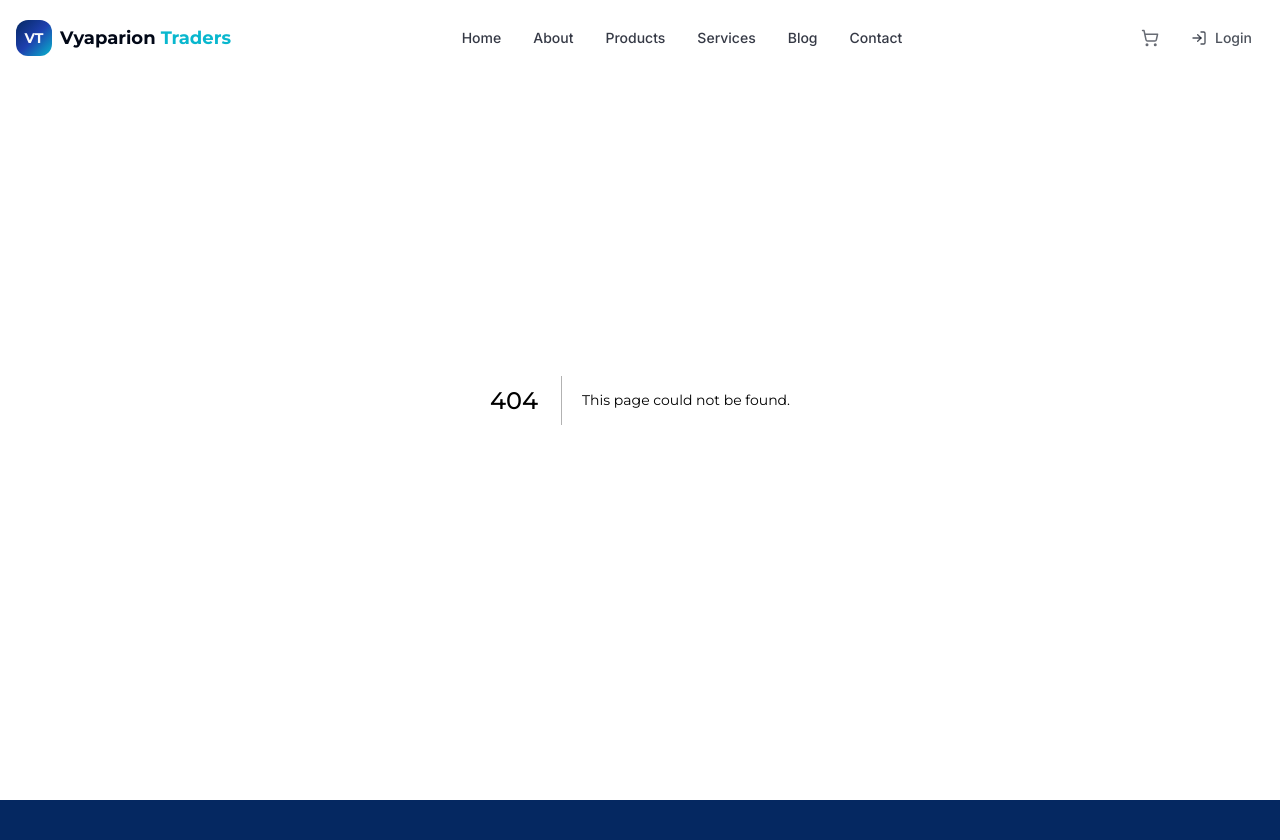
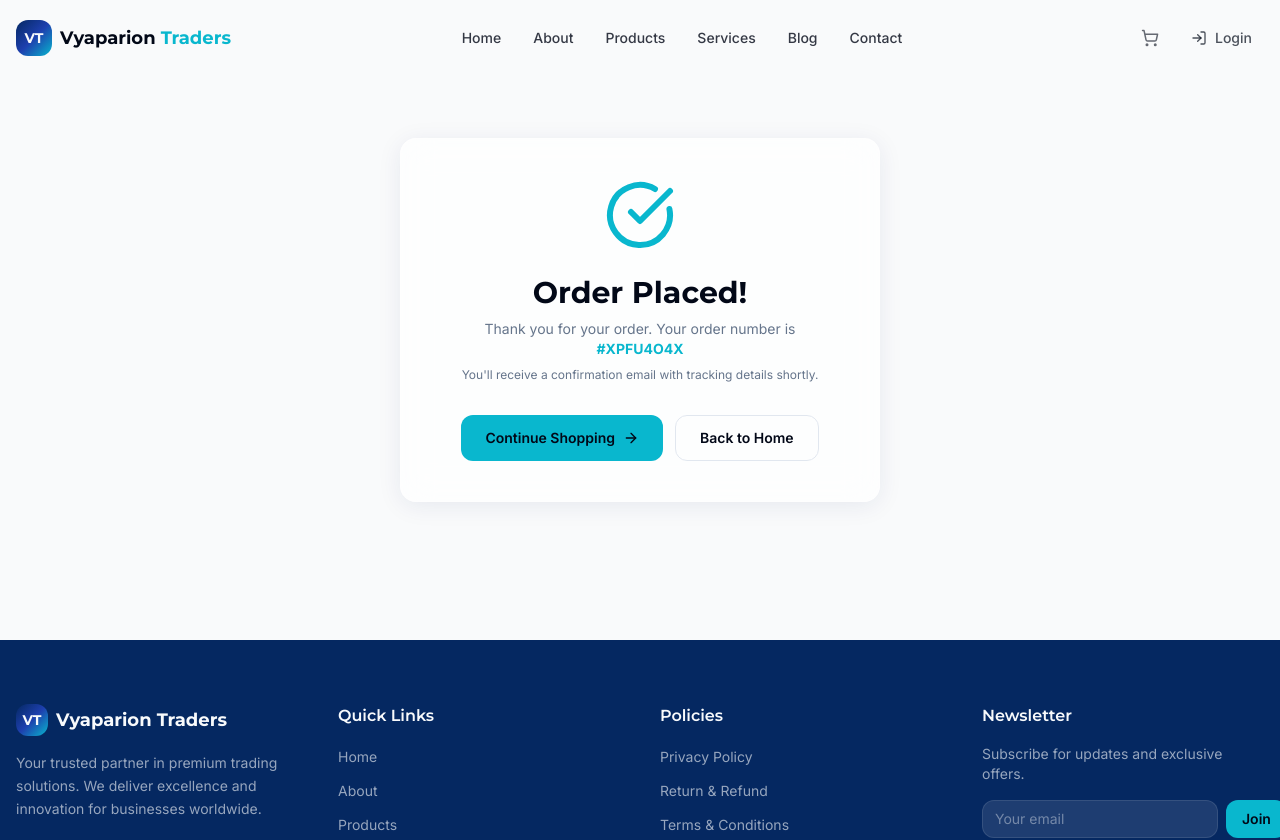
Before and after one commit to Mishrashubham10/vyaparion, a Next.js app: page /order-confirmation in a window 1280 px wide. Before the commit this address had no page. Shown: the top 840 px of the page. Built offline with nearby package versions, Linux system fonts and the light colour scheme.

Commit message:
everything's up-to-date

```diff
--- a/app/about/page.tsx
+++ b/app/about/page.tsx
@@ -13,37 +13,35 @@ import { SectionHeading } from '@/components/layouts/SectionHeading';
 
 const timeline = [
   {
-    year: '2010',
+    year: '2026',
     title: 'Founded',
     desc: 'Vyaparion Traders established in Mumbai, India',
   },
   {
-    year: '2014',
+    year: '2026',
     title: 'Global Expansion',
     desc: 'Expanded operations to 15+ countries',
   },
   {
-    year: '2018',
+    year: '2026',
     title: 'Tech Integration',
     desc: 'Launched IoT-enabled supply chain solutions',
   },
   {
-    year: '2022',
+    year: '2026',
     title: '500+ Clients',
     desc: 'Surpassed 500 active global partnerships',
   },
   {
-    year: '2025',
+    year: '2026',
     title: 'Market Leader',
     desc: 'Recognized as a top trading firm in Asia-Pacific',
   },
 ];
 
 const team = [
-  { name: 'Arjun Mehta', role: 'Founder & CEO', emoji: '👨‍💼' },
-  { name: 'Priya Sharma', role: 'COO', emoji: '👩‍💼' },
-  { name: 'David Lee', role: 'Head of Global Sales', emoji: '🧑‍💼' },
-  { name: 'Fatima Al-Hassan', role: 'Supply Chain Director', emoji: '👩‍🔬' },
+  { name: 'Shivam Kumar Maury', role: 'Director', emoji: '👨‍💼' },
+  { name: 'Shambhuraje Pandurang Mule', role: 'Director', emoji: '👩‍💼' },
 ];
 
 const AboutPage = () => (
@@ -72,7 +70,7 @@ const AboutPage = () => (
       </div>
     </section>
 
-    {/* Introduction */}
+    {/* ============== INTRODUCTION =============== */}
     <section className="py-20">
       <div className="container mx-auto px-4 flex flex-col lg:flex-row items-center gap-12">
         <motion.div
@@ -113,7 +111,7 @@ const AboutPage = () => (
       </div>
     </section>
 
-    {/* Mission & Vision */}
+    {/* ============= MISSION & VISSION ============== */}
     <section className="py-20 bg-muted/50">
       <div className="container mx-auto px-4">
         <SectionHeading
@@ -160,7 +158,7 @@ const AboutPage = () => (
       </div>
     </section>
 
-    {/* Timeline */}
+    {/* =============== TIMELINE =============== */}
     <section className="py-20">
       <div className="container mx-auto px-4">
         <SectionHeading
@@ -197,7 +195,7 @@ const AboutPage = () => (
       </div>
     </section>
 
-    {/* Team */}
+    {/* =============== TEAM ================= */}
     <section className="py-20 bg-muted/50">
       <div className="container mx-auto px-4">
         <SectionHeading
@@ -209,7 +207,7 @@ const AboutPage = () => (
           initial="hidden"
           whileInView="visible"
           viewport={{ once: true }}
-          className="grid grid-cols-1 sm:grid-cols-2 lg:grid-cols-4 gap-6"
+          className="grid grid-cols-1 sm:grid-cols-2 lg:grid-cols-2 gap-6"
         >
           {team.map((member) => (
             <motion.div
--- a/app/checkout/page.tsx
+++ b/app/checkout/page.tsx
@@ -40,6 +40,10 @@ export default function Checkout() {
       clearCart();
       router.push('/order-confirmation');
     }, 1500);
+  };
+
+  const handleOrder = () => {
+    router.push('/order-confirmation');
   };
 
   const inputClass =
@@ -152,6 +156,7 @@ export default function Checkout() {
                   whileTap={{ scale: 0.98 }}
                   disabled={loading}
                   className="w-full py-3 rounded-xl bg-accent text-accent-foreground font-semibold text-sm glow-accent disabled:opacity-50 mt-4"
+                  onClick={handleOrder}
                 >
                   {loading
                     ? 'Processing...'
@@ -191,7 +196,7 @@ export default function Checkout() {
                 <div className="flex justify-between text-sm">
                   <span className="text-muted-foreground">Subtotal</span>
                   <span className="text-foreground">
-                    ${totalPrice.toLocaleString()}
+                    ₹{totalPrice.toLocaleString()}
                   </span>
                 </div>
                 <div className="flex justify-between text-sm">
@@ -217,4 +222,4 @@ export default function Checkout() {
       </section>
     </>
   );
-};
+}
--- a/app/contact/page.tsx
+++ b/app/contact/page.tsx
@@ -11,7 +11,7 @@ const contactInfo = [
   {
     icon: MapPin,
     title: 'Visit Us',
-    detail: '123 Business Avenue, Mumbai, Maharashtra 400001, India',
+    detail: '5th floor 506A, Crescent Tower, Andheri West, Mumbai - 400053, India',
   },
   { icon: Phone, title: 'Call Us', detail: '+91 8169757162' },
   { icon: Mail, title: 'Email Us', detail: 'vypariontrapvtltd@gmail.com' },
--- /dev/null
+++ b/app/order-confirmation/page.tsx
@@ -0,0 +1,58 @@
+'use client';
+
+import { motion } from 'framer-motion';
+import { CheckCircle, ArrowRight } from 'lucide-react';
+import { fadeUp } from '@/lib/motion';
+import Link from 'next/link';
+
+const substring = Math.random().toString(36).substr(2, 8).toUpperCase();
+
+const OrderConfirmation = () => (
+  <>
+    <section className="py-24 min-h-[80vh] flex items-center">
+      <div className="container mx-auto px-4 max-w-lg text-center">
+        <motion.div
+          variants={fadeUp}
+          initial="hidden"
+          animate="visible"
+          className="glass-card rounded-2xl p-10 card-elevated"
+        >
+          <motion.div
+            initial={{ scale: 0 }}
+            animate={{ scale: 1 }}
+            transition={{ type: 'spring', delay: 0.2 }}
+          >
+            <CheckCircle size={72} className="mx-auto text-accent mb-6" />
+          </motion.div>
+          <h1 className="text-3xl font-heading font-bold text-foreground mb-2">
+            Order Placed!
+          </h1>
+          <p className="text-muted-foreground text-sm mb-2">
+            Thank you for your order. Your order number is{' '}
+            <span className="font-bold text-accent">#{substring}</span>
+          </p>
+          <p className="text-muted-foreground text-xs mb-8">
+            You&apos;ll receive a confirmation email with tracking details
+            shortly.
+          </p>
+          <div className="flex flex-col sm:flex-row gap-3 justify-center">
+            <Link
+              href="/products"
+              className="inline-flex items-center gap-2 px-6 py-3 rounded-xl bg-accent text-accent-foreground font-semibold text-sm"
+            >
+              Continue Shopping <ArrowRight size={16} />
+            </Link>
+            <Link
+              href="/"
+              className="inline-flex items-center gap-2 px-6 py-3 rounded-xl border border-border text-foreground font-semibold text-sm hover:bg-muted transition-colors"
+            >
+              Back to Home
+            </Link>
+          </div>
+        </motion.div>
+      </div>
+    </section>
+  </>
+);
+
+export default OrderConfirmation;
--- a/app/policy/page.tsx
+++ b/app/policy/page.tsx
@@ -37,7 +37,7 @@ const sections = [
   {
     title: 'Contact Us',
     content:
-      'If you have any questions about this Privacy Policy, please contact us at privacy@vyaparion.com or call +91 98765 43210.',
+      'If you have any questions about this Privacy Policy, please contact us at vypariontrapvtltd@gmail.com or call +91 8169757162.',
   },
 ];
 
--- a/app/products/[productId]/page.tsx
+++ b/app/products/[productId]/page.tsx
@@ -5,10 +5,11 @@ import { products } from '@/data/products';
 import { motion } from 'framer-motion';
 import { ShoppingCart } from 'lucide-react';
 import Image from 'next/image';
+import { useCart } from '@/context/CartContext';
 
 export default function ProductDetailsPage() {
   const { productId } = useParams();
-  console.log(productId)
+  const { addToCart } = useCart();
   const product = products.find((p) => p.id === productId);
 
   if (!product) {
@@ -60,6 +61,7 @@ export default function ProductDetailsPage() {
             whileTap={{ scale: 0.95 }}
             whileHover={{ scale: 1.05 }}
             className="flex items-center gap-2 bg-accent text-accent-foreground px-6 py-3 rounded-xl font-semibold"
+            onClick={() => addToCart(product)}
           >
             <ShoppingCart size={18} />
             Add to Cart
--- a/app/return/page.tsx
+++ b/app/return/page.tsx
@@ -17,7 +17,7 @@ const sections = [
   {
     title: 'How to Initiate a Return',
     content:
-      'Contact our support team at returns@vyaparion.com with your order number. We will provide a return shipping label and instructions.',
+      'Contact our support team at vypariontrapvtltd@gmail.com with your order number. We will provide a return shipping label and instructions.',
   },
   {
     title: 'Refund Processing',
--- a/app/shipping/page.tsx
+++ b/app/shipping/page.tsx
@@ -12,7 +12,7 @@ const sections = [
   {
     title: 'Free Shipping',
     content:
-      'Orders above $500 qualify for free standard shipping within India. International orders above $2,000 qualify for free express shipping.',
+      'Orders above ₹5000 qualify for free standard shipping within India. International orders above ₹2,00000 qualify for free express shipping.',
   },
   {
     title: 'International Shipping',
```
